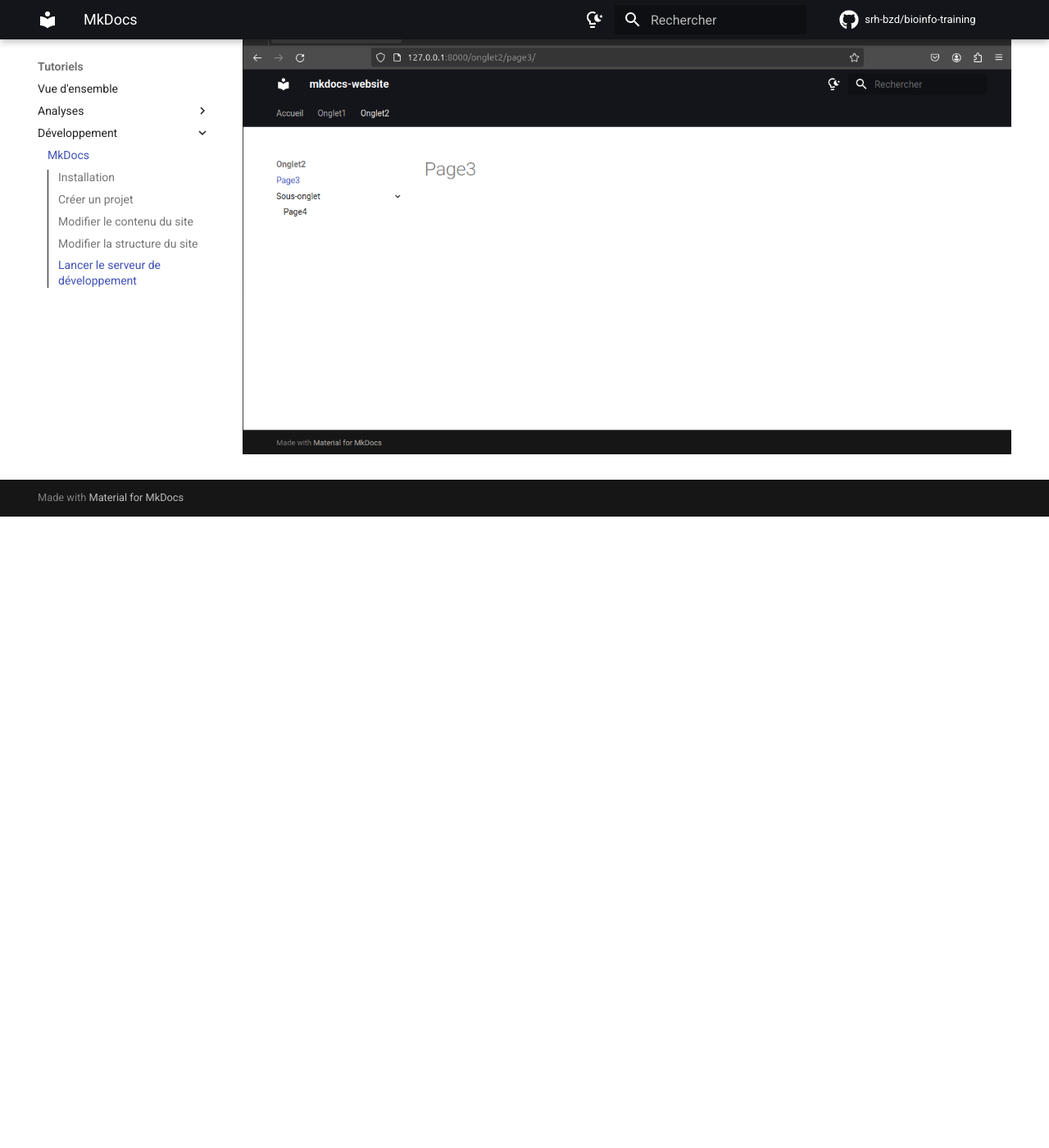
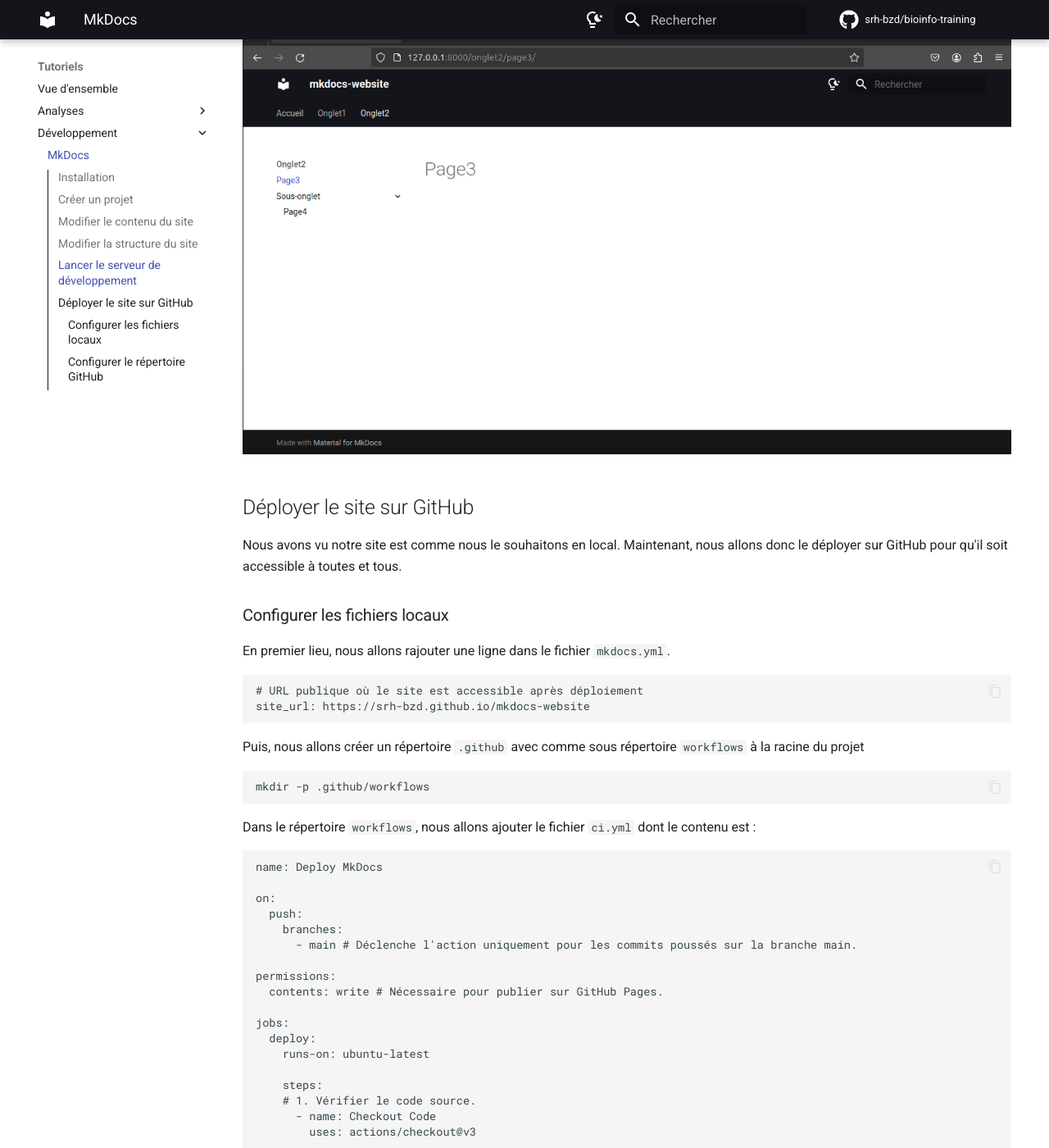
Before and after one commit to srh-bzd/rnaseq-tutorial, an MkDocs documentation site: the page built from docs/training/dev/mkdocs.md, in a window 1280 px wide and 1400 px high, scrolled down 5336 px. Shown: the whole window at 82% size. Built offline with MkDocs 1.6.1 and Material for MkDocs 9.7.7, drawn with Linux system fonts in a browser that asks for light colours; comment, search, counter and statistics services are not loaded; before the commit the page ends 5966 px from its top, so only the background shows below that; some of the changed text lies outside the part shown.

Commit message:
Ajout de l'étape déploiement dans knowledge mkdocs

````diff
--- a/docs/training/dev/mkdocs.md
+++ b/docs/training/dev/mkdocs.md
@@ -200,3 +200,80 @@
 ![alt text](../../img/mkdocs-website-onglet1.png)
 
 ![alt text](../../img/mkdocs-website-onglet2.png)
+
+## Déployer le site sur GitHub
+
+Nous avons vu notre site est comme nous le souhaitons en local. Maintenant, nous allons donc le déployer sur GitHub pour qu'il soit accessible à toutes et tous.
+
+### Configurer les fichiers locaux
+
+En premier lieu, nous allons rajouter une ligne dans le fichier `mkdocs.yml`.
+```
+# URL publique où le site est accessible après déploiement
+site_url: https://srh-bzd.github.io/mkdocs-website
+```
+
+Puis, nous allons créer un répertoire `.github` avec comme sous répertoire `workflows` à la racine du projet
+```
+mkdir -p .github/workflows
+```
+
+Dans le répertoire `workflows`, nous allons ajouter le fichier `ci.yml` dont le contenu est :
+```
+name: Deploy MkDocs
+
+on:
+  push:
+    branches:
+      - main # Déclenche l'action uniquement pour les commits poussés sur la branche main.
+
+permissions:
+  contents: write # Nécessaire pour publier sur GitHub Pages.
+
+jobs:
+  deploy:
+    runs-on: ubuntu-latest
+
+    steps:
+    # 1. Vérifier le code source.
+      - name: Checkout Code
+        uses: actions/checkout@v3
+
+    # 2. Configurer Python.
+      - name: Setup Python
+        uses: actions/setup-python@v4
+        with:
+          python-version: 3.x
+
+    # 3. Installer les dépendances.
+      - name: Install Dependencies
+        run: |
+          pip install mkdocs-material
+          pip install pymdown-extensions
+          pip install mkdocs-minify-plugin
+          pip install mkdocs-macros-plugin
+          pip install mkdocs-include-markdown-plugin
+
+    # 4. Déployer avec MkDocs.
+      - name: Deploy to GitHub Pages
+        run: mkdocs gh-deploy --force
+```
+
+La structure du site devient de la forme :
+```
+mkdocs-website/
+├── docs/
+├── .github/workflows
+|    └── ci.yml
+└── mkdocs.yml
+```
+
+### Configurer le répertoire GitHub
+
+Sur Git, nous allons créer un nouveau répertoire *mkdocs-website*. Assurez-vous que le répertoire est bien *Public*. Puis, nous allons ajouter tout notre répertoire de travail local sur Git.
+
+Une fois tout cela réalisé, il est temps de déployer le site. Pour ce faire, dans *Setting* --> *Pages* --> *Branch* choisissez *gh-pages* et */(root)* puis cliquez sur *Save*.
+
+Si tout s'est bien déroulé, dans *Code*, à côté de votre nom Git et du dernier commit, apparaitra un check vert.
+
+Il est possible maintenant d'aller sur l'URL renseigné dans le fichier *mkdocs.yml*
````
